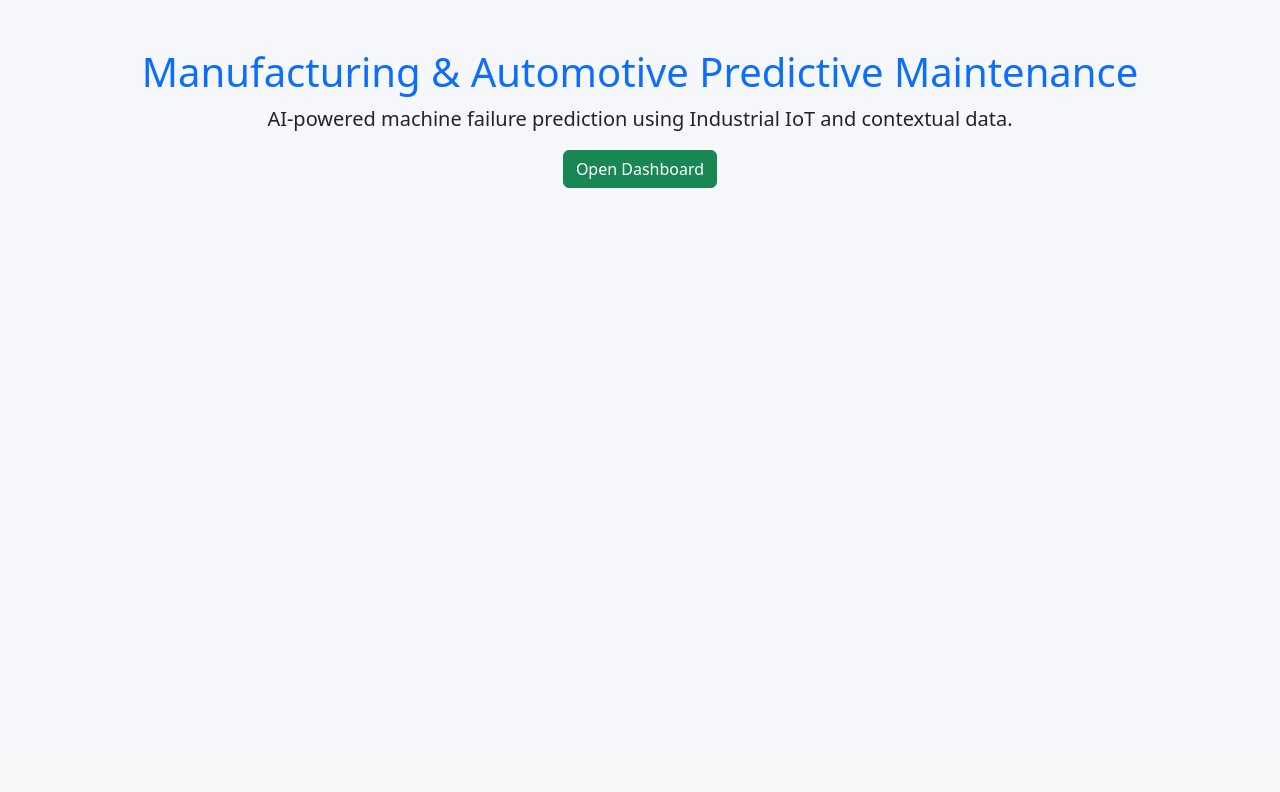
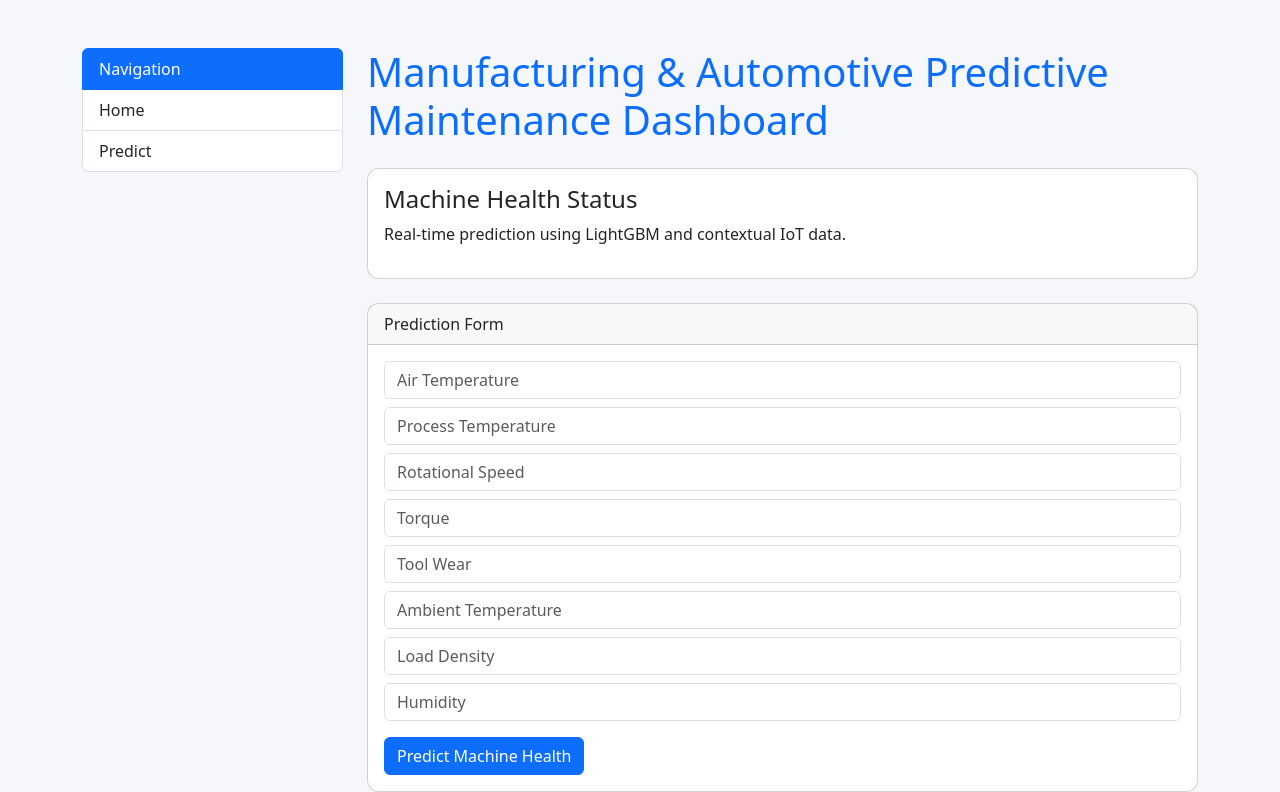
Before and after one commit to archana196/Predictive-Maintenance-IoT-AI, a Flask app: page / in a window 1280 px wide. Shown: the part 56-848 px from the top of the page. Before the commit the page ends 244 px from the top, so only its background shows below. Run offline with Flask 3, Linux system fonts and the light colour scheme; parts of the project's set-up code (start-up, migrations or seed data) failed here and were passed over.

Commit message:
feat: integrate LightGBM model with Flask dashboard

```diff
--- a/flask_app/app.py
+++ b/flask_app/app.py
@@ -1,21 +1,46 @@
-from flask import Flask, render_template
+from flask import Flask, render_template, request
+import joblib
+import numpy as np
 
 app = Flask(__name__)
+
+# Load trained LightGBM model
+model = joblib.load("model/model.pkl")
 
 
 @app.route("/")
 def home():
-    return render_template("home.html")
+    return render_template("index.html")
 
 
-@app.route("/dashboard")
-def dashboard():
-    return render_template("dashboard.html")
+@app.route("/predict", methods=["POST"])
+def predict():
 
+    features = [
+        float(request.form["air_temp"]),
+        float(request.form["process_temp"]),
+        float(request.form["rotational_speed"]),
+        float(request.form["torque"]),
+        float(request.form["tool_wear"]),
+        float(request.form["ambient_temp"]),
+        float(request.form["load_density"]),
+        float(request.form["humidity"])
+    ]
 
-@app.route("/predict")
-def predict():
-    return render_template("predict.html")
+    data = np.array(features).reshape(1, -1)
+
+    prediction = model.predict(data)[0]
+    probability = model.predict_proba(data)[0]
+
+    confidence = max(probability) * 100
+
+    status = "Healthy" if prediction == 0 else "Failure"
+
+    return render_template(
+        "result.html",
+        status=status,
+        confidence=round(confidence, 2)
+    )
 
 
 if __name__ == "__main__":
--- a/flask_app/static/css/style.css
+++ b/flask_app/static/css/style.css
@@ -3,10 +3,13 @@ body {
 }
 
 .card {
-    margin-top: 20px;
-    box-shadow: 0 2px 8px rgba(0,0,0,0.1);
+    border-radius: 12px;
 }
 
-h1, h2 {
+.list-group-item.active {
+    background-color: #0d6efd;
+}
+
+h1 {
     color: #0d6efd;
 }
--- /dev/null
+++ b/flask_app/templates/index.html
@@ -0,0 +1,136 @@
+{% extends "base.html" %}
+
+{% block content %}
+
+<div class="row">
+
+    <div class="col-md-3">
+
+        <div class="list-group">
+
+            <a class="list-group-item active">
+                Navigation
+            </a>
+
+            <a href="/" class="list-group-item">
+                Home
+            </a>
+
+            <a href="#predict" class="list-group-item">
+                Predict
+            </a>
+
+        </div>
+
+    </div>
+
+
+    <div class="col-md-9">
+
+        <h1 class="mb-4">
+            Manufacturing & Automotive
+            Predictive Maintenance Dashboard
+        </h1>
+
+        <div class="card mb-4">
+
+            <div class="card-body">
+
+                <h4>Machine Health Status</h4>
+
+                <p>
+                    Real-time prediction using
+                    LightGBM and contextual IoT data.
+                </p>
+
+            </div>
+
+        </div>
+
+
+        <div class="card">
+
+            <div class="card-header">
+                Prediction Form
+            </div>
+
+            <div class="card-body">
+
+                <form
+                    action="/predict"
+                    method="POST">
+
+                    <input
+                        class="form-control mb-2"
+                        type="number"
+                        step="0.1"
+                        name="air_temp"
+                        placeholder="Air Temperature">
+
+                    <input
+                        class="form-control mb-2"
+                        type="number"
+                        step="0.1"
+                        name="process_temp"
+                        placeholder="Process Temperature">
+
+                    <input
+                        class="form-control mb-2"
+                        type="number"
+                        step="0.1"
+                        name="rotational_speed"
+                        placeholder="Rotational Speed">
+
+                    <input
+                        class="form-control mb-2"
+                        type="number"
+                        step="0.1"
+                        name="torque"
+                        placeholder="Torque">
+
+                    <input
+                        class="form-control mb-2"
+                        type="number"
+                        step="0.1"
+                        name="tool_wear"
+                        placeholder="Tool Wear">
+
+                    <input
+                        class="form-control mb-2"
+                        type="number"
+                        step="0.1"
+                        name="ambient_temp"
+                        placeholder="Ambient Temperature">
+
+                    <input
+                        class="form-control mb-2"
+                        type="number"
+                        step="0.1"
+                        name="load_density"
+                        placeholder="Load Density">
+
+                    <input
+                        class="form-control mb-3"
+                        type="number"
+                        step="0.1"
+                        name="humidity"
+                        placeholder="Humidity">
+
+                    <button
+                        class="btn btn-primary">
+
+                        Predict Machine Health
+
+                    </button>
+
+                </form>
+
+            </div>
+
+        </div>
+
+    </div>
+
+</div>
+
+{% endblock %}
```
Also changed, not shown: flask_app/templates/results.html (added, +63 -0 lines), 1 other file.
